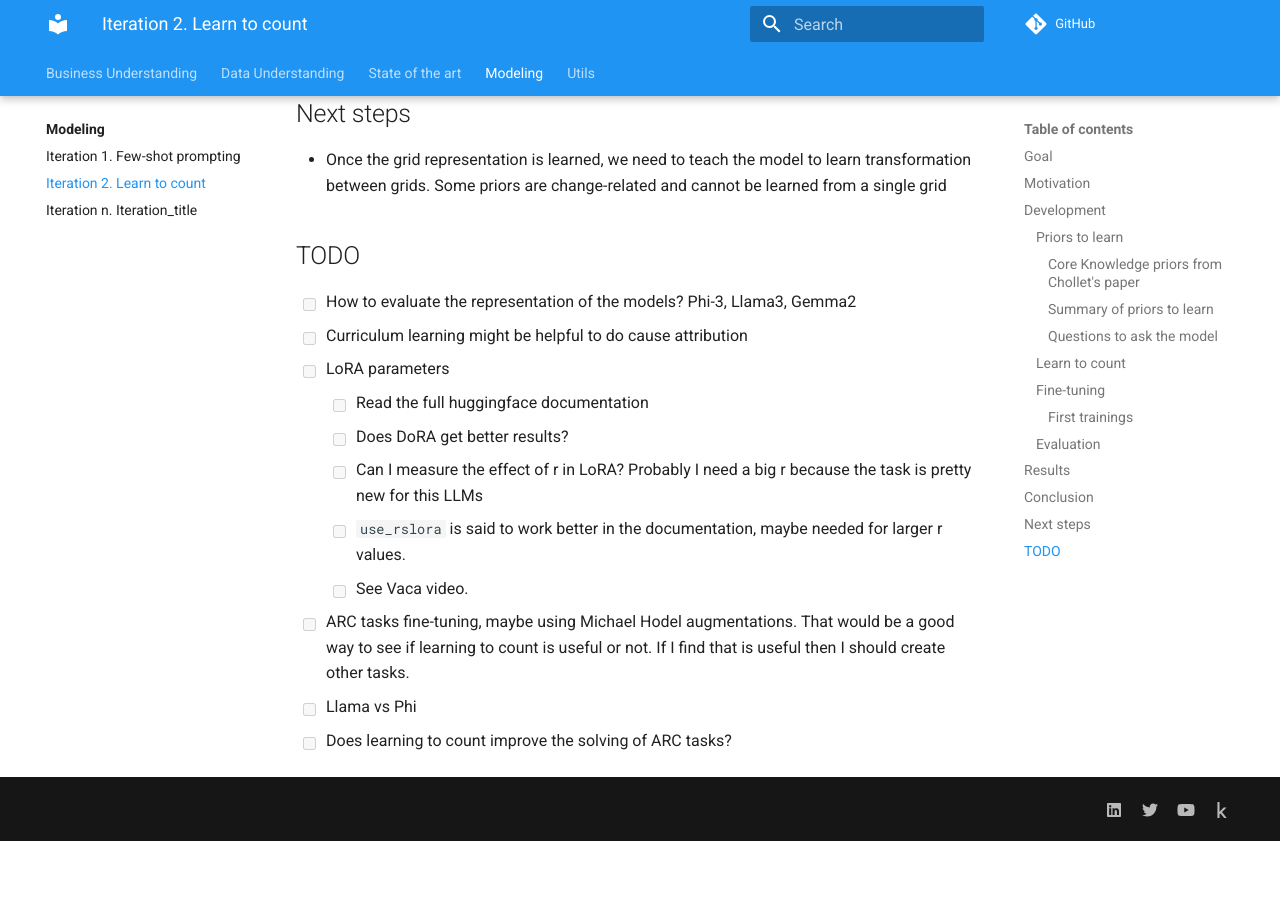
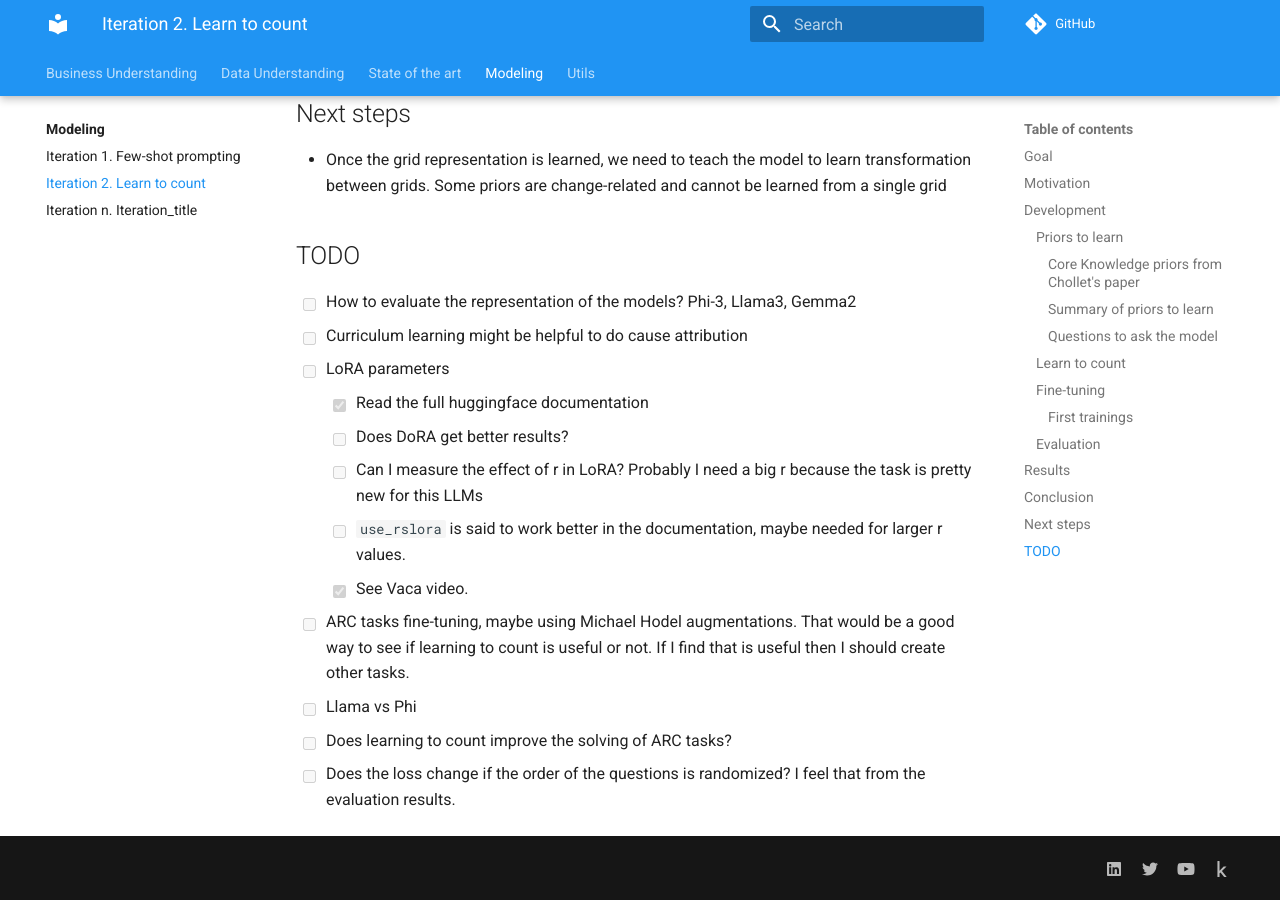
Before and after one commit to zhengjunyao-work/arc24, an MkDocs documentation site: the page built from docs/modeling/Iteration_02_learn_to_count.md, in a window 1280 px wide and 900 px high, scrolled down 5117 px. Built offline with MkDocs 1.6.1 and Material for MkDocs 9.7.7, drawn with Linux system fonts in a browser that asks for light colours; comment, search, counter and statistics services are not loaded; before the commit the page ends 5958 px from its top, so only the background shows below that.

```diff
--- a/docs/modeling/Iteration_02_learn_to_count.md
+++ b/docs/modeling/Iteration_02_learn_to_count.md
@@ -164,12 +164,13 @@
 - [ ] How to evaluate the representation of the models? Phi-3, Llama3, Gemma2
 - [ ] Curriculum learning might be helpful to do cause attribution
 - [ ] LoRA parameters
-  - [ ] Read the full huggingface documentation
+  - [x] Read the full huggingface documentation
   - [ ] Does DoRA get better results?
   - [ ] Can I measure the effect of r in LoRA? Probably I need a big r because the task is pretty new for this LLMs
   - [ ] `use_rslora` is said to work better in the documentation, maybe needed for larger r values.
-  - [ ] See Vaca video.
+  - [x] See Vaca video.
 - [ ] ARC tasks fine-tuning, maybe using Michael Hodel augmentations. That would be a good way to see if
       learning to count is useful or not. If I find that is useful then I should create other tasks.
 - [ ] Llama vs Phi
 - [ ] Does learning to count improve the solving of ARC tasks?
+- [ ] Does the loss change if the order of the questions is randomized? I feel that from the evaluation results.
```
Also changed, not shown: 1 other file.
